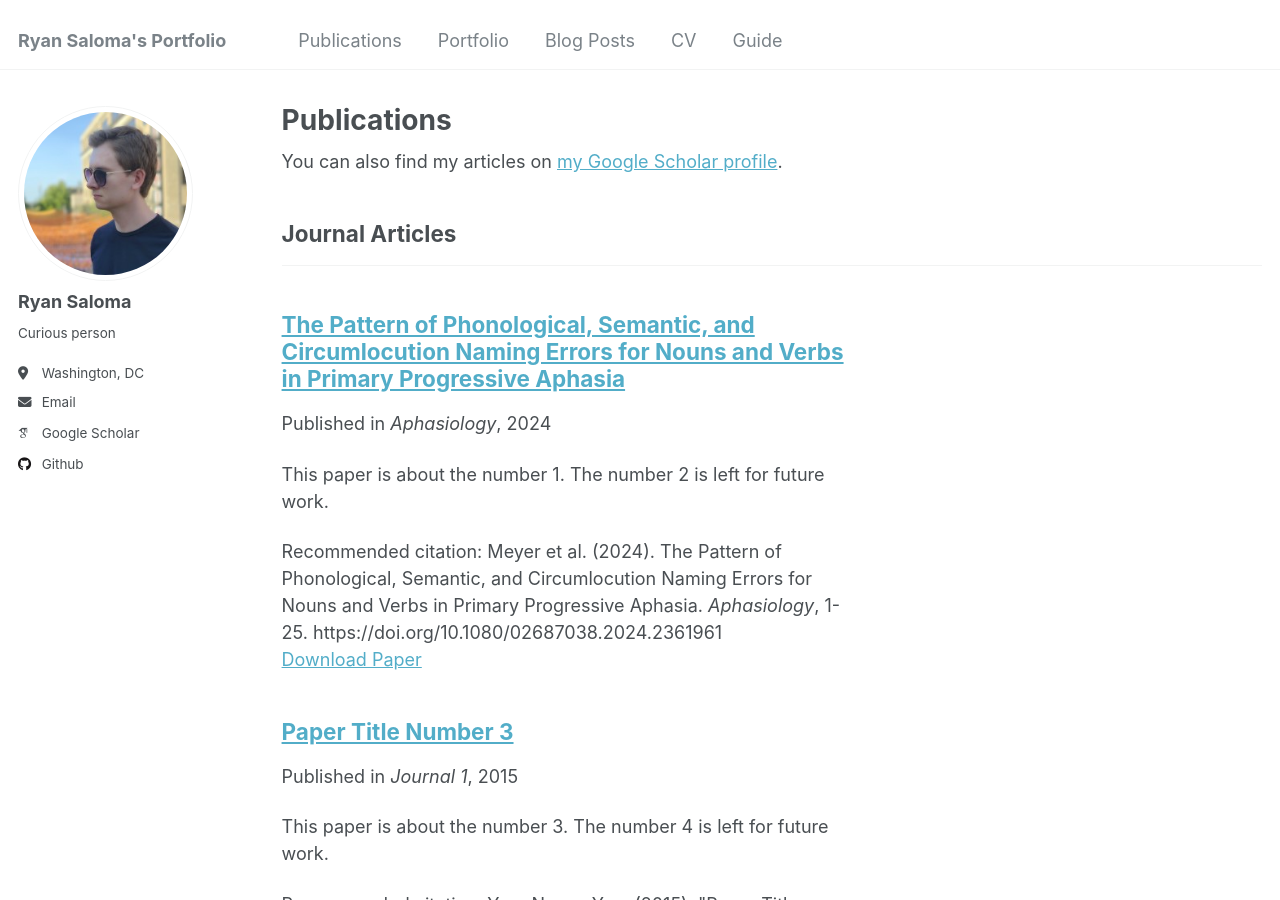
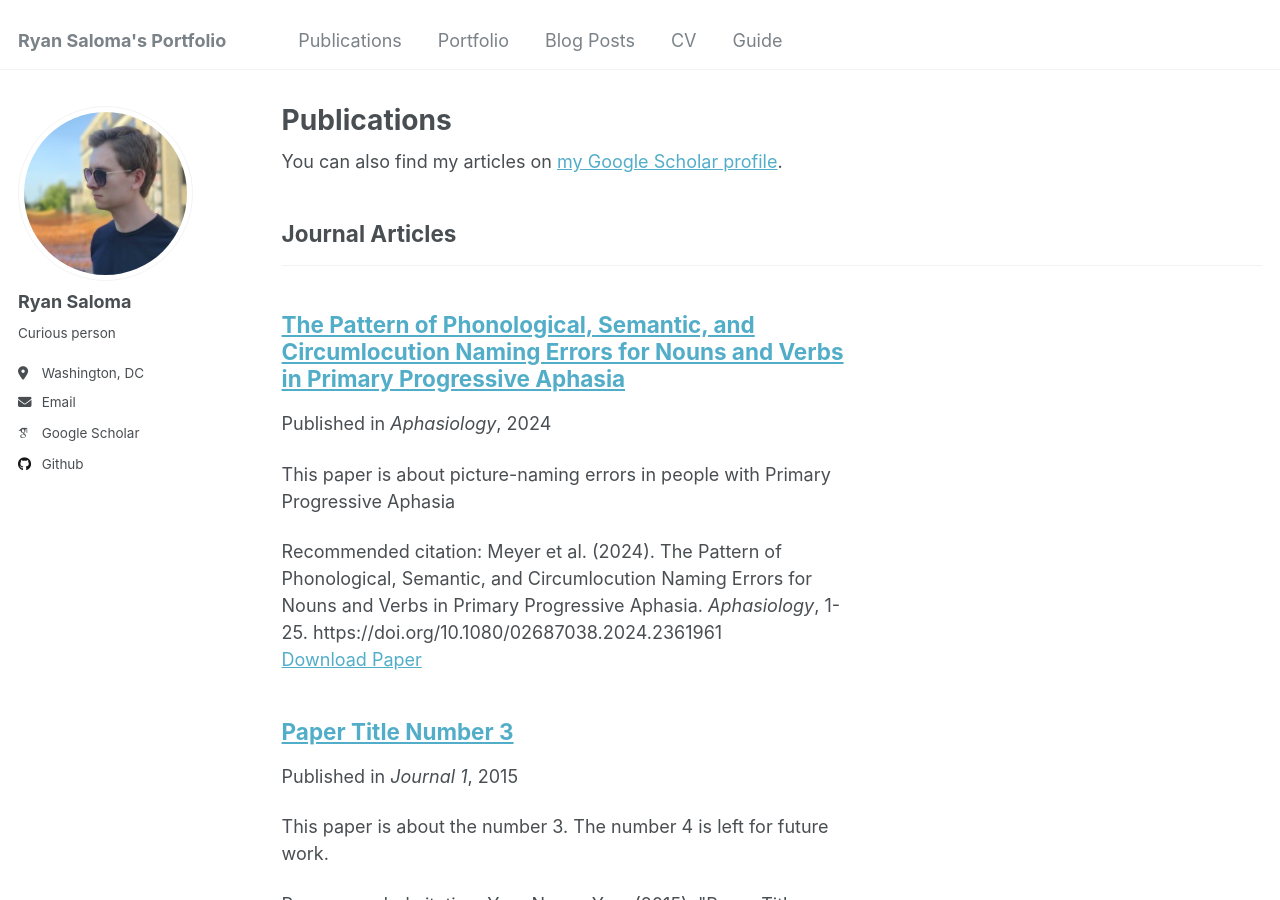
Before and after one commit to ryan-saloma/ryan-saloma.github.io, a Jekyll site: the page built from _pages/publications.html, in a window 1280 px wide and 900 px high. Built offline with Jekyll 4.4.1, drawn with Linux system fonts in a browser that asks for light colours; some web fonts are replaced.

Commit message:
Update 2009-10-01-paper-title-number-1.md

```diff
--- a/_publications/2009-10-01-paper-title-number-1.md
+++ b/_publications/2009-10-01-paper-title-number-1.md
@@ -3,10 +3,10 @@ title: "The Pattern of Phonological, Semantic, and Circumlocution Naming Errors
 collection: publications
 category: manuscripts
 permalink: /publication/pattern-of-naming-errors-ppa
-excerpt: 'This paper is about the number 1. The number 2 is left for future work.'
+excerpt: 'This paper is about picture-naming errors in people with Primary Progressive Aphasia'
 date: 2024-06-07
 venue: 'Aphasiology'
-paperurl: 'ryan-saloma/files/pattern-of-naming-errors-ppa.pdf'
+paperurl: 'ryan-saloma.github.io/files/pattern-of-naming-errors-ppa.pdf'
 citation: 'Meyer et al. (2024). The Pattern of Phonological, Semantic, and Circumlocution Naming Errors for Nouns and Verbs in Primary Progressive Aphasia. <i>Aphasiology</i>, 1-25. https://doi.org/10.1080/02687038.2024.2361961'
 ---
 
```
